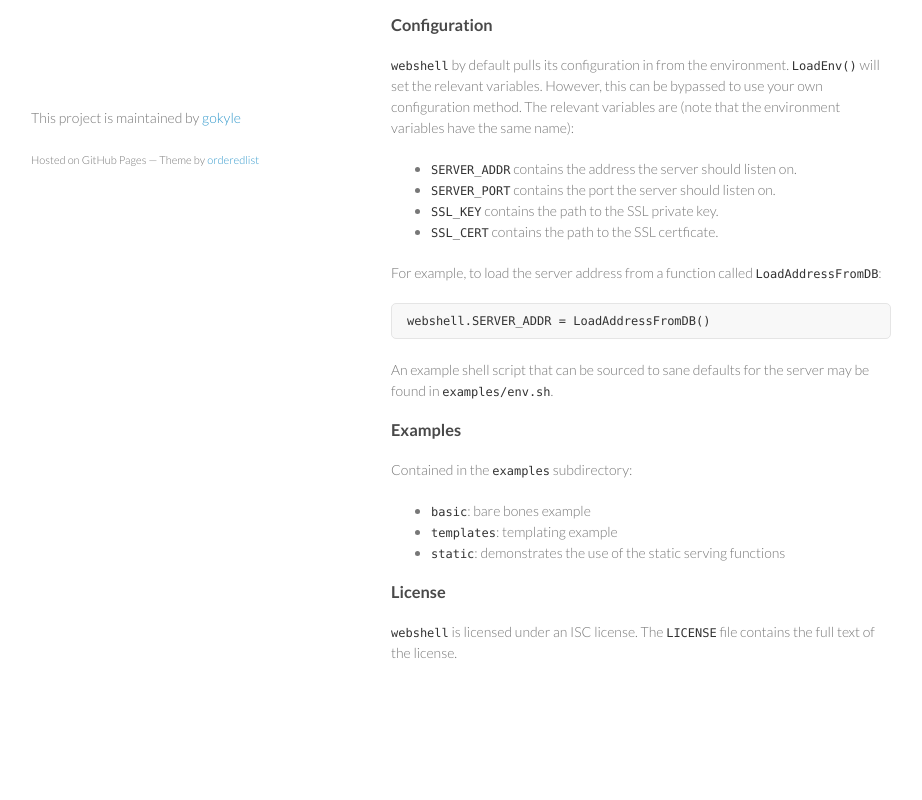
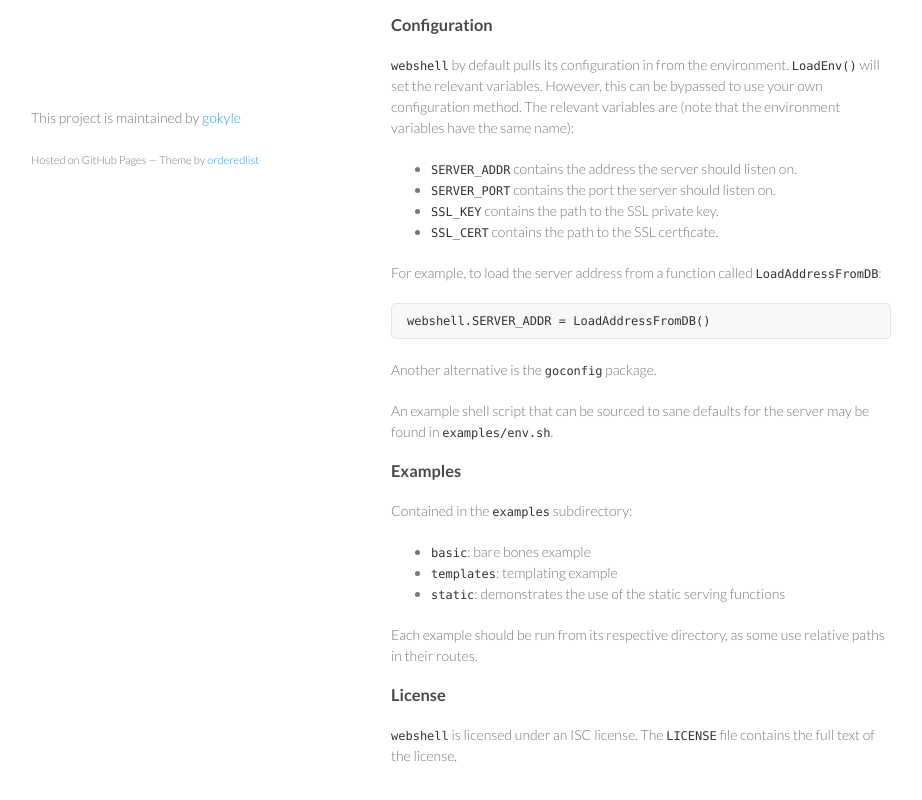
Before and after one commit to gokyle/webshell, a plain HTML site: page index.html in a window 1280 px wide. Shown: the part 561-1361 px from the top of the page, without its empty margins (179-1101 px from the left). Before the commit the page ends 1294 px from the top, so only its background shows below. Drawn offline with Linux system fonts and the light colour scheme.

```diff
--- a/index.html
+++ b/index.html
@@ -78,6 +78,9 @@
 <div class="highlight"><pre><span class="n">webshell</span><span class="p">.</span><span class="n">SERVER_ADDR</span> <span class="p">=</span> <span class="n">LoadAddressFromDB</span><span class="p">()</span>
 </pre></div>
 
+<p>Another alternative is the <a href="https://github.com/gokyle/goconfig"><code>goconfig</code></a>
+package.</p>
+
 <p>An example shell script that can be sourced to sane defaults for the
 server may be found in <code>examples/env.sh</code>.</p>
 
@@ -92,7 +95,10 @@
 <code>templates</code>: templating example</li>
 <li>
 <code>static</code>: demonstrates the use of the static serving functions</li>
-</ul><h3>License</h3>
+</ul><p>Each example should be run from its respective directory, as some use
+relative paths in their routes.</p>
+
+<h3>License</h3>
 
 <p><code>webshell</code> is licensed under an ISC license. The <code>LICENSE</code> file contains
 the full text of the license.</p>
```
Also changed, not shown: params.json (+1 -1 lines).
